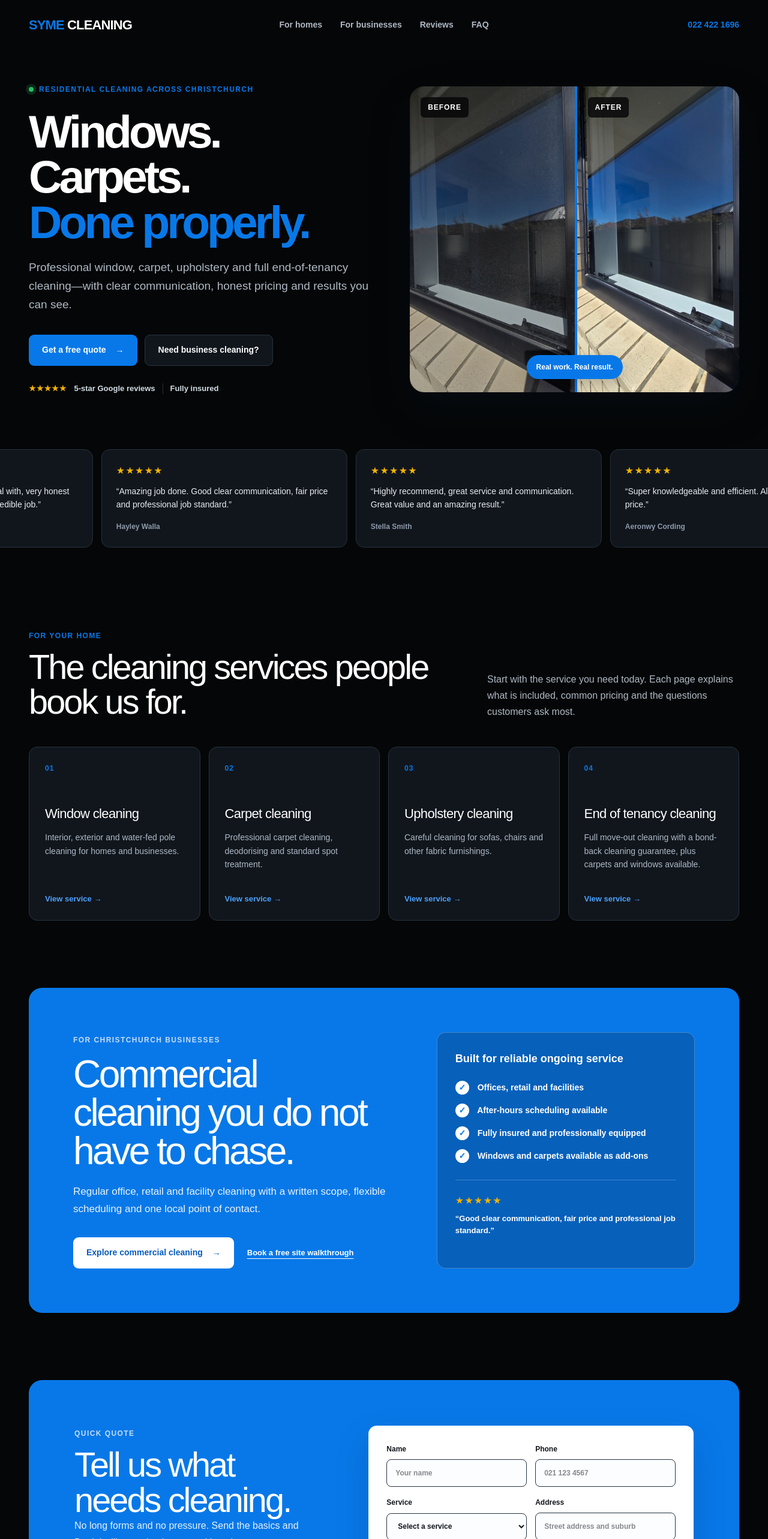
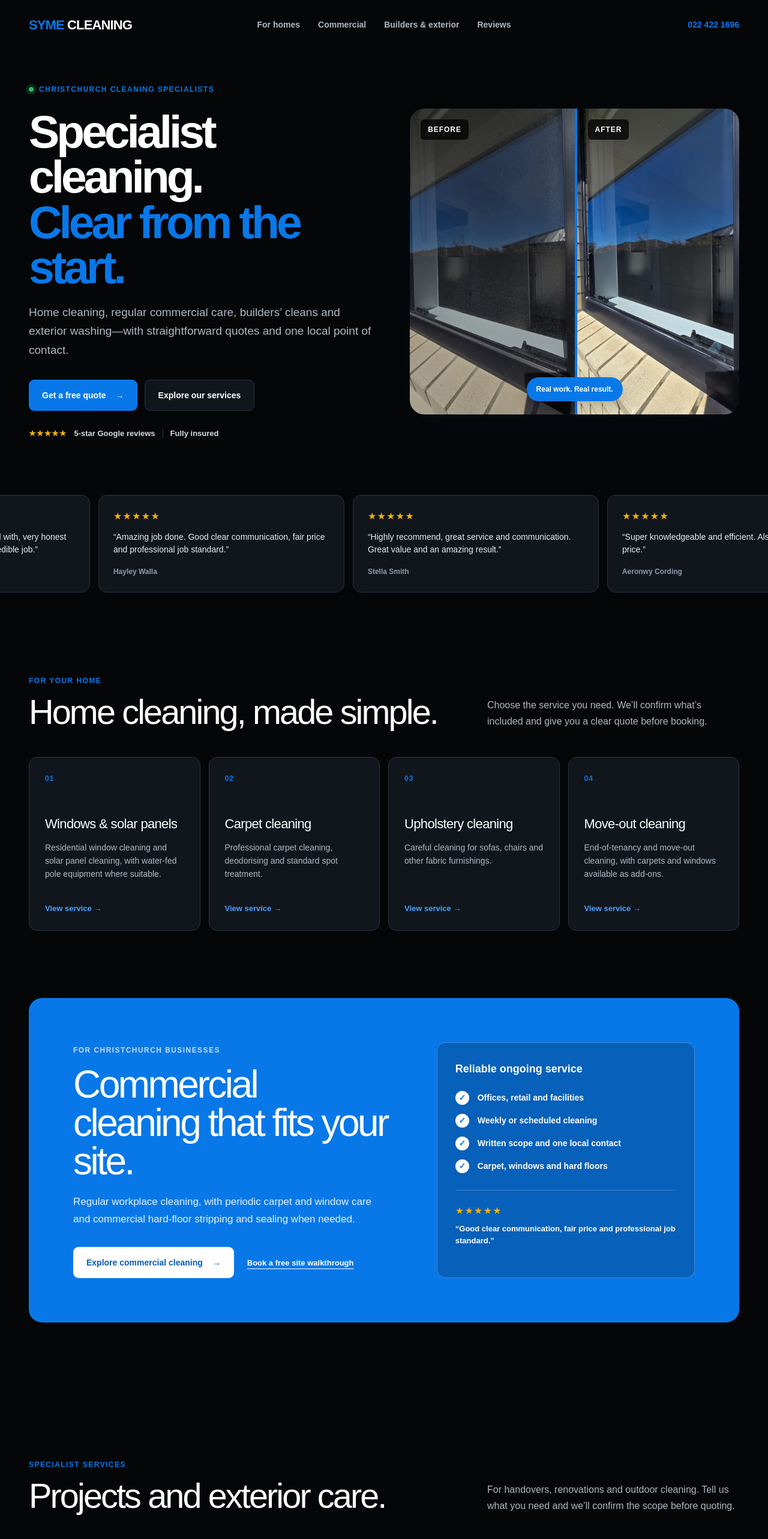
Before and after one commit to Daniel1242145/Syme-Website, a Next.js app: page / in a window 1280 px wide. Shown: the top 2566 px of the page at 60% size. Built offline with nearby package versions, Linux system fonts and the light colour scheme.

Commit message:
Clarify homepage service categories

```diff
--- a/app/page.tsx
+++ b/app/page.tsx
@@ -9,10 +9,15 @@ const reviews = [
 ];
 
 const residentialServices = [
-  ["01", "Window cleaning", "Interior, exterior and water-fed pole cleaning for homes and businesses.", "/services/window-cleaning"],
+  ["01", "Windows & solar panels", "Residential window cleaning and solar panel cleaning, with water-fed pole equipment where suitable.", "/services/window-cleaning"],
   ["02", "Carpet cleaning", "Professional carpet cleaning, deodorising and standard spot treatment.", "/services/carpet-cleaning"],
   ["03", "Upholstery cleaning", "Careful cleaning for sofas, chairs and other fabric furnishings.", "/services/upholstery-cleaning"],
-  ["04", "End of tenancy cleaning", "Full move-out cleaning with a bond-back cleaning guarantee, plus carpets and windows available.", "/end-of-tenancy-cleaning"],
+  ["04", "Move-out cleaning", "End-of-tenancy and move-out cleaning, with carpets and windows available as add-ons.", "/end-of-tenancy-cleaning"],
+];
+
+const specialistServices = [
+  ["01", "Builders’ cleans", "Builders’ and handover cleaning for new builds and renovation projects."],
+  ["02", "Exterior washing", "House washing, paths and patios, and council bin cleaning."],
 ];
 
 const faqs = [
@@ -28,19 +33,19 @@ export default function Home() {
       <header className="site-header">
         <Link href="/" className="brand" aria-label="Syme Cleaning home"><span>SYME</span> CLEANING</Link>
         <nav className="desktop-nav" aria-label="Main navigation">
-          <a href="#services">For homes</a><a href="#business">For businesses</a><a href="#reviews">Reviews</a><a href="#faq">FAQ</a>
+          <a href="#services">For homes</a><a href="#business">Commercial</a><a href="#projects">Builders & exterior</a><a href="#reviews">Reviews</a>
         </nav>
         <a className="header-phone" href="tel:0224221696">022 422 1696</a>
       </header>
 
       <section className="hero">
         <div className="hero-copy">
-          <div className="eyebrow"><span className="status-dot" /> Residential cleaning across Christchurch</div>
-          <h1>Windows. Carpets.<br /><span>Done properly.</span></h1>
-          <p>Professional window, carpet, upholstery and full end-of-tenancy cleaning—with clear communication, honest pricing and results you can see.</p>
+          <div className="eyebrow"><span className="status-dot" /> Christchurch cleaning specialists</div>
+          <h1>Specialist cleaning.<br /><span>Clear from the start.</span></h1>
+          <p>Home cleaning, regular commercial care, builders’ cleans and exterior washing—with straightforward quotes and one local point of contact.</p>
           <div className="hero-actions">
             <a className="button button-primary" href="#quote">Get a free quote <span aria-hidden="true">→</span></a>
-            <a className="button button-quiet" href="#business">Need business cleaning?</a>
+            <a className="button button-quiet" href="#services">Explore our services</a>
           </div>
           <div className="hero-proof">
             <span className="stars" aria-label="Five stars">★★★★★</span><span>5-star Google reviews</span><span className="proof-divider" /><span>Fully insured</span>
@@ -63,8 +68,8 @@ export default function Home() {
 
       <section className="section services-section" id="services">
         <div className="section-heading">
-          <div><span className="kicker">For your home</span><h2>The cleaning services people book us for.</h2></div>
-          <p>Start with the service you need today. Each page explains what is included, common pricing and the questions customers ask most.</p>
+          <div><span className="kicker">For your home</span><h2>Home cleaning, made simple.</h2></div>
+          <p>Choose the service you need. We’ll confirm what’s included and give you a clear quote before booking.</p>
         </div>
         <div className="service-grid residential-grid">
           {residentialServices.map(([number, title, description, href]) => (
@@ -78,22 +83,36 @@ export default function Home() {
       <section className="business-section" id="business">
         <div className="business-copy">
           <span className="kicker kicker-light">For Christchurch businesses</span>
-          <h2>Commercial cleaning you do not have to chase.</h2>
-          <p>Regular office, retail and facility cleaning with a written scope, flexible scheduling and one local point of contact.</p>
+          <h2>Commercial cleaning that fits your site.</h2>
+          <p>Regular workplace cleaning, with periodic carpet and window care and commercial hard-floor stripping and sealing when needed.</p>
           <div className="business-actions">
             <Link className="button business-button" href="/services/commercial-cleaning">Explore commercial cleaning <span aria-hidden="true">→</span></Link>
             <a className="business-text-link" href="#quote">Book a free site walkthrough</a>
           </div>
         </div>
         <div className="business-proof">
-          <strong>Built for reliable ongoing service</strong>
+          <strong>Reliable ongoing service</strong>
           <ul>
             <li><span>✓</span> Offices, retail and facilities</li>
-            <li><span>✓</span> After-hours scheduling available</li>
-            <li><span>✓</span> Fully insured and professionally equipped</li>
-            <li><span>✓</span> Windows and carpets available as add-ons</li>
+            <li><span>✓</span> Weekly or scheduled cleaning</li>
+            <li><span>✓</span> Written scope and one local contact</li>
+            <li><span>✓</span> Carpet, windows and hard floors</li>
           </ul>
           <div className="business-review"><span className="stars">★★★★★</span><p>“Good clear communication, fair price and professional job standard.”</p></div>
+        </div>
+      </section>
+
+      <section className="section specialist-section" id="projects">
+        <div className="section-heading">
+          <div><span className="kicker">Specialist services</span><h2>Projects and exterior care.</h2></div>
+          <p>For handovers, renovations and outdoor cleaning. Tell us what you need and we’ll confirm the scope before quoting.</p>
+        </div>
+        <div className="service-grid specialist-grid">
+          {specialistServices.map(([number, title, description]) => (
+            <a className="service-card" href="#quote" key={title}>
+              <span className="service-number">{number}</span><h3>{title}</h3><p>{description}</p><span className="service-link">Request a quote <span aria-hidden="true">→</span></span>
+            </a>
+          ))}
         </div>
       </section>
 
@@ -114,7 +133,7 @@ export default function Home() {
       </section>
 
       <footer>
-        <div><Link href="/" className="brand"><span>SYME</span> CLEANING</Link><p>Residential and commercial cleaning specialists.</p></div>
+        <div><Link href="/" className="brand"><span>SYME</span> CLEANING</Link><p>Home, commercial, builders’ and exterior cleaning in Christchurch.</p></div>
         <div className="footer-contact"><a href="tel:0224221696">022 422 1696</a><a href="mailto:daniel@symecleaning.co.nz">daniel@symecleaning.co.nz</a><span>Christchurch · Kaiapoi · Rangiora · Lincoln · Rolleston</span></div>
       </footer>
       <a className="mobile-cta" href="#quote">Get a free quote</a>
```
